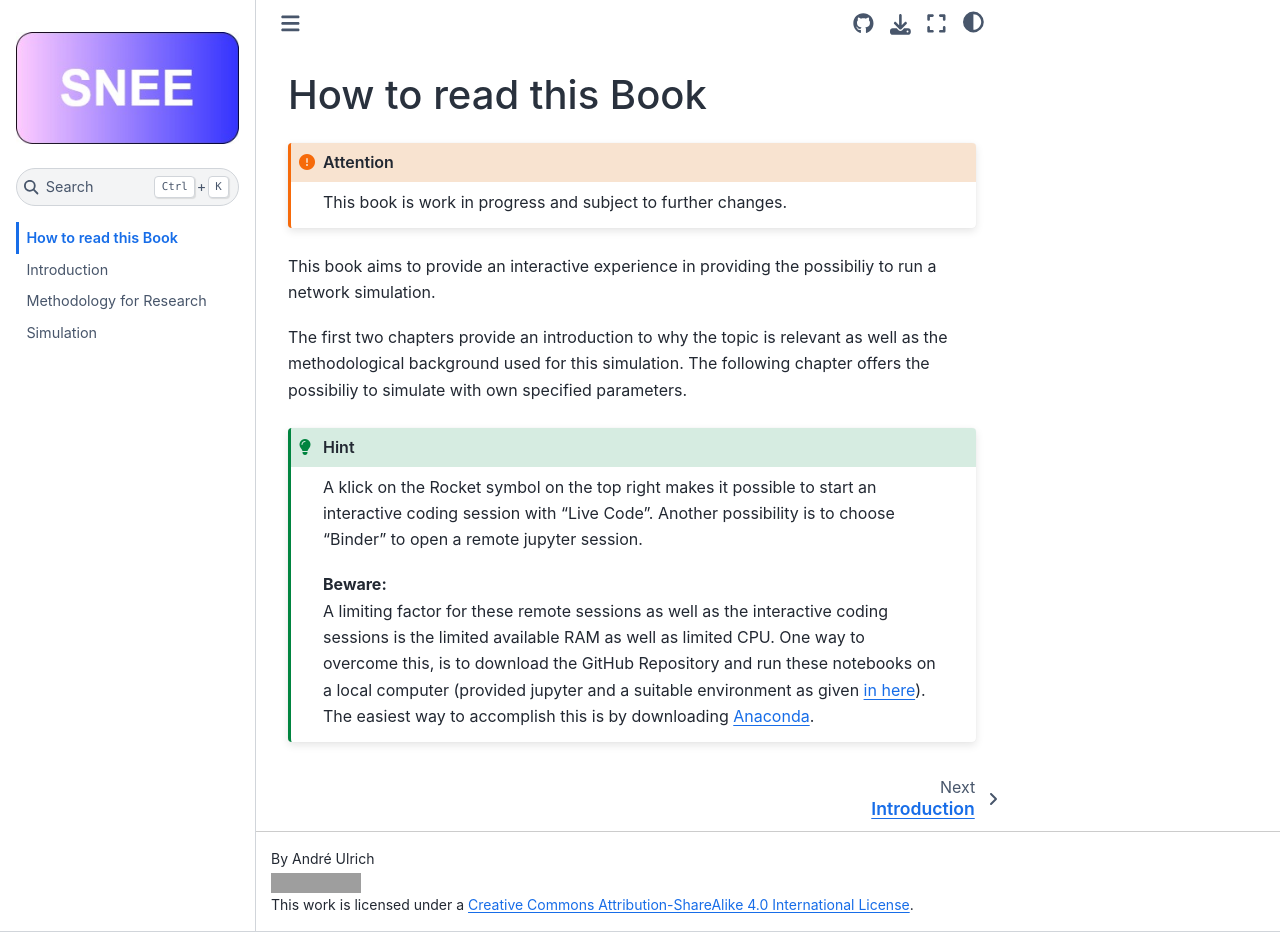
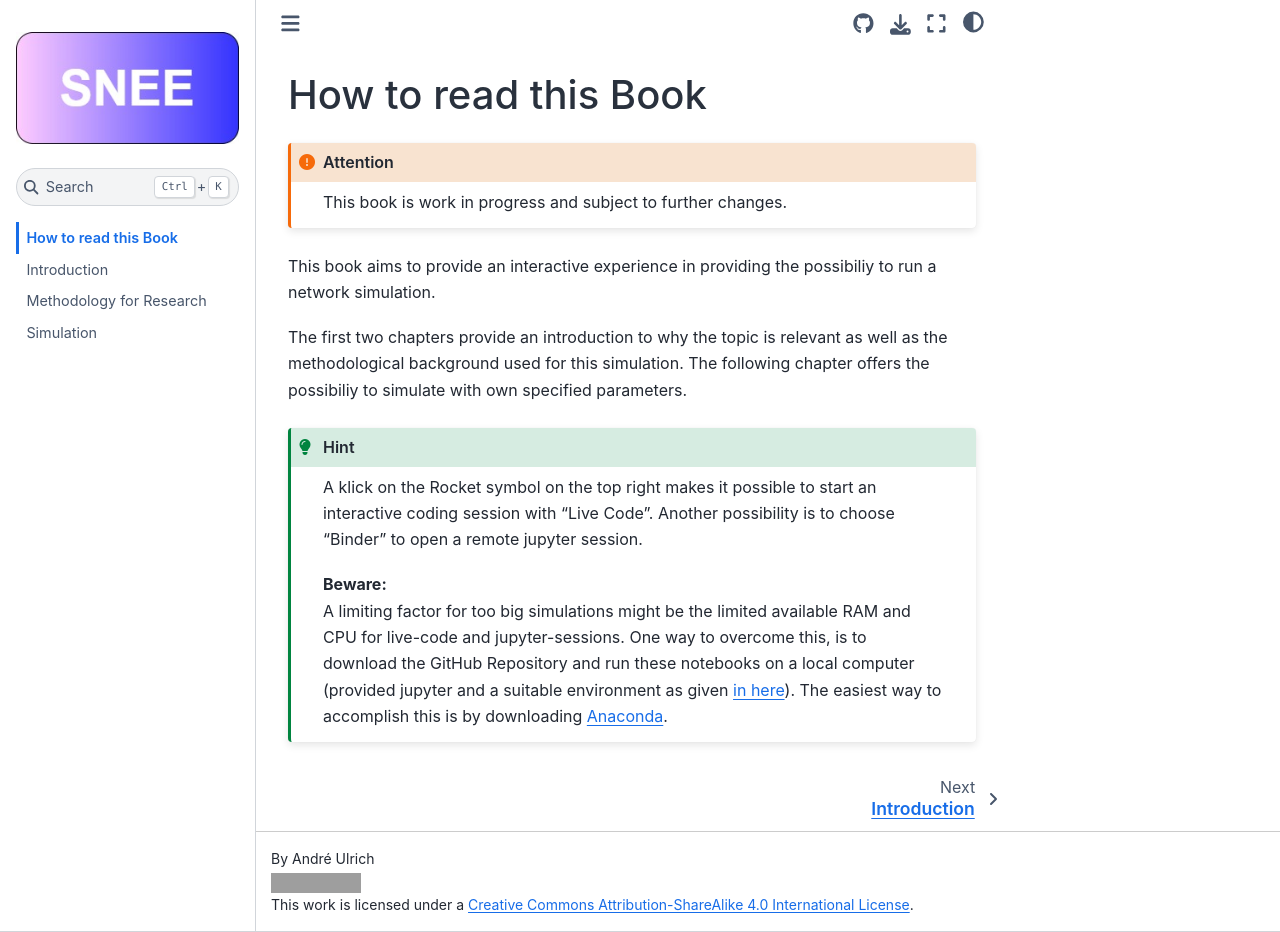
Before and after one commit to AndreGismo/SNEE-Projekt, a Jupyter Book: the page built from index.md, in a window 1280 px wide and 932 px high. Built offline with Jupyter Book 1.0.4 settings and Sphinx 7.4.7 and the Sphinx Book theme 1.1.4, drawn with Linux system fonts in a browser that asks for light colours; grey boxes are pictures that could not be loaded.

Commit message:
paar Kleinigkeiten

`````diff
--- a/index.md
+++ b/index.md
@@ -16,5 +16,5 @@ A klick on the Rocket symbol on the top right makes it possible to start an inte
 Another possibility is to choose "Binder" to open a remote jupyter session.
 
 __Beware:__<br>
-A limiting factor for these remote sessions as well as the interactive coding sessions is the limited available RAM as well as limited CPU. One way to overcome this, is to download the GitHub Repository and run these notebooks on a local computer (provided jupyter and a suitable environment as given [in here](https://github.com/AndreGismo/SNEE-Projekt/blob/master/.binder/environment.yml)). The easiest way to accomplish this is by downloading [Anaconda](https://www.anaconda.com/products/individual).
+A limiting factor for too big simulations might be the limited available RAM and CPU for live-code and jupyter-sessions. One way to overcome this, is to download the GitHub Repository and run these notebooks on a local computer (provided jupyter and a suitable environment as given [in here](https://github.com/AndreGismo/SNEE-Projekt/blob/master/.binder/environment.yml)). The easiest way to accomplish this is by downloading [Anaconda](https://www.anaconda.com/products/individual).
 ````
`````
Also changed, not shown: simulation.ipynb.
